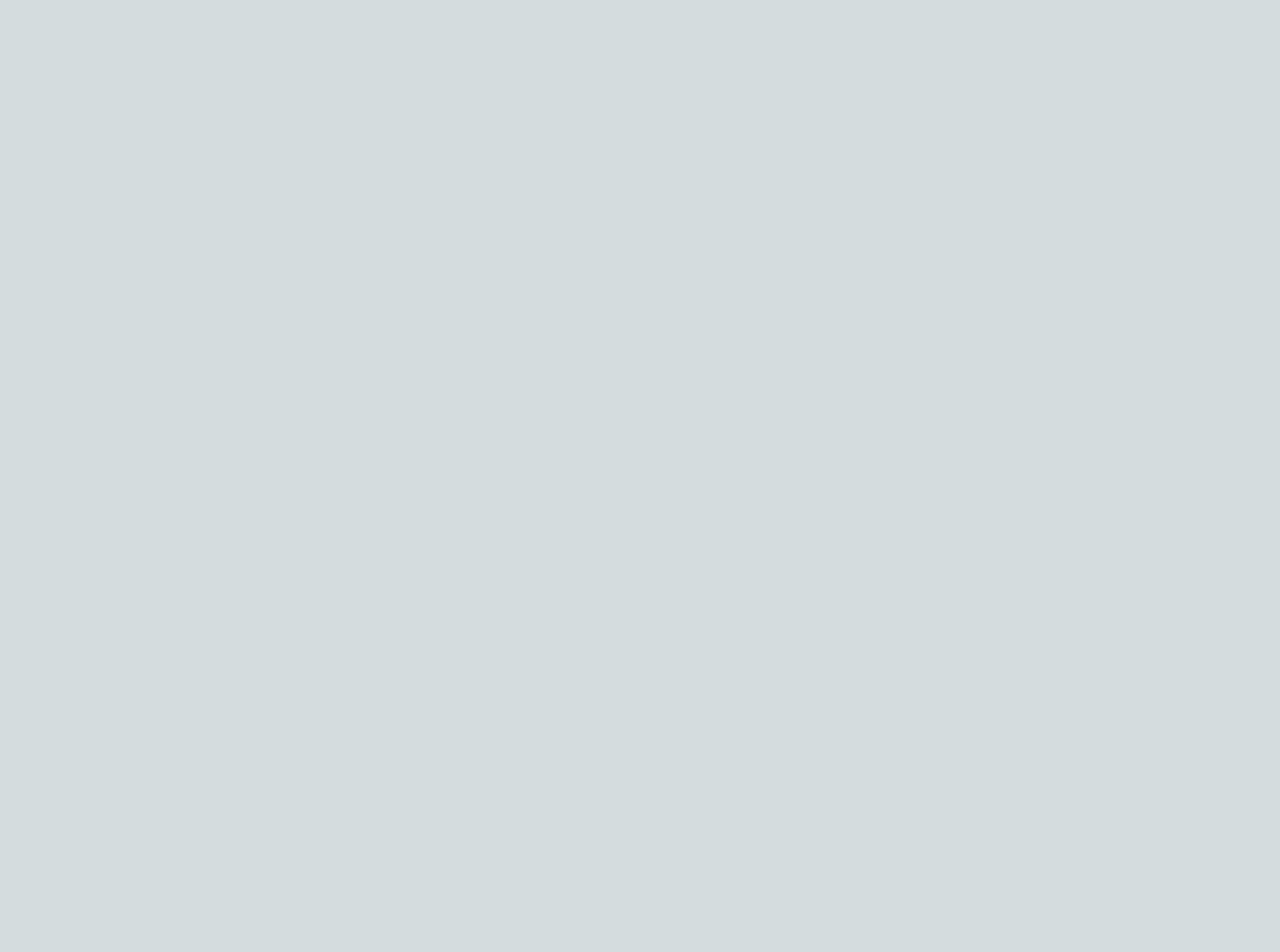
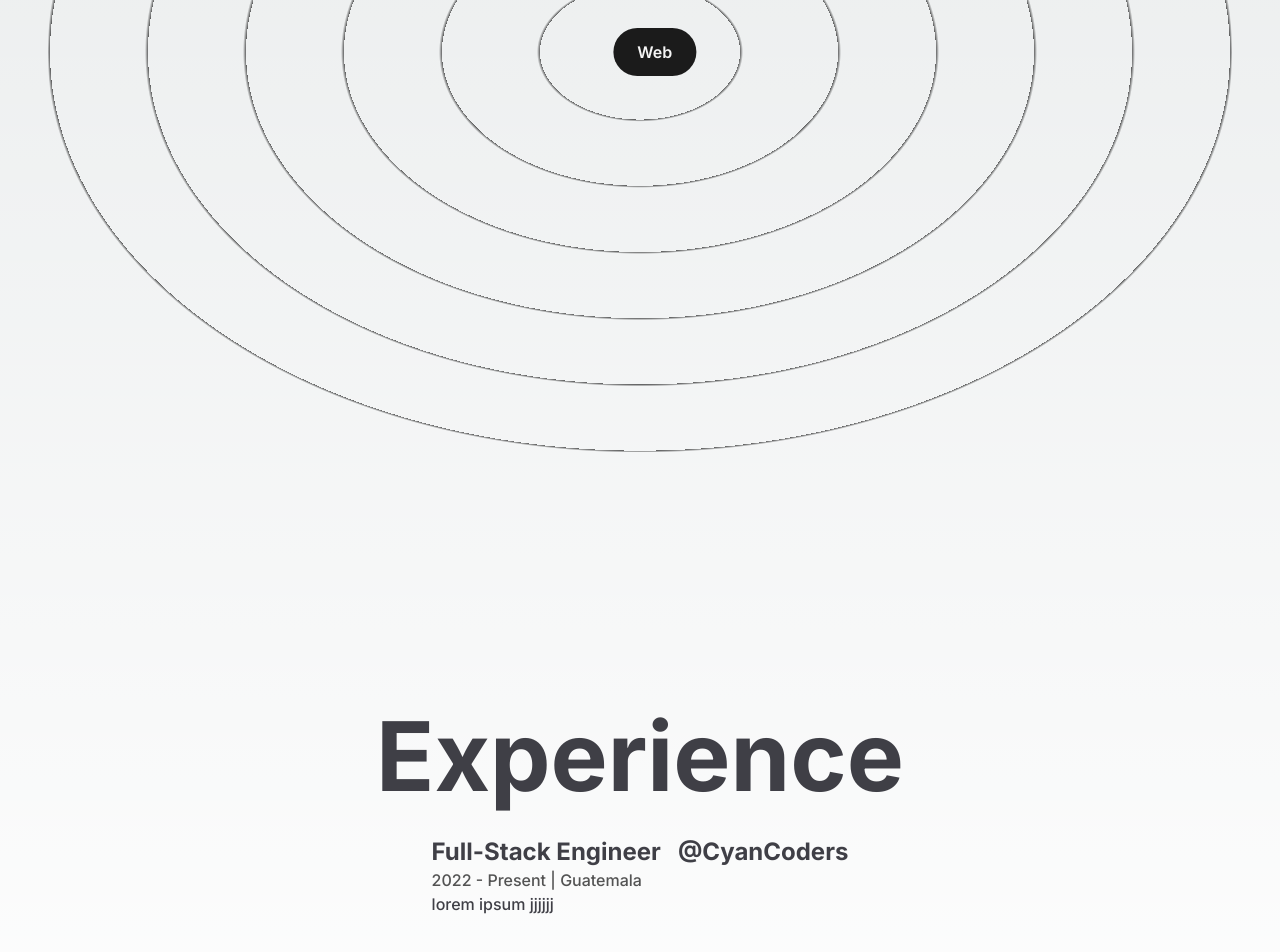
Before and after one commit to Arzeusy/trueKingdomLanding, a Next.js app: page /projects in a window 1280 px wide. Shown: the part 1596-2548 px from the top of the page. Before the commit the page ends 896 px from the top, so only its background shows below. Built offline with nearby package versions, Linux system fonts and the light colour scheme.

Commit message:
feature (Experience) Se agrego componente para expereincia laboral

```diff
--- a/src/app/globals.css
+++ b/src/app/globals.css
@@ -22,8 +22,23 @@
       to bottom,
       transparent,
       rgb(var(--background-end-rgb))
-    )
-    rgb(var(--background-start-rgb));
+  ) rgb(var(--background-start-rgb));
+
+  scrollbar-color: #848484 #e8e8e8 !important;
+  scrollbar-width: thin !important;
+}
+
+body::-webkit-scrollbar {
+  width: 7px !important;
+}
+
+body::-webkit-scrollbar-track {
+  background: #e8e8e8;
+}
+
+body::-webkit-scrollbar-thumb {
+  background-color: #848484;
+  border-radius: 20px;
 }
 
 .background_main {
--- a/src/app/page.tsx
+++ b/src/app/page.tsx
@@ -33,7 +33,7 @@
               </div>
           </div>
           <div className='w-2/5'>
-            <Image src={appPic} alt='codeBucks' className='w-2/3 mx-auto' />
+            <Image src={appPic} alt='Alejandria-app' className='w-2/3 mx-auto' priority={true}/>
           </div>
         </div>
       </div>
--- a/src/app/projects/page.tsx
+++ b/src/app/projects/page.tsx
@@ -3,6 +3,8 @@
 import AnimatedNumbers from "@/components/AnimatedNumbers";
 import Image from 'next/image'
 import ProfilePic from '../../../public/images/profile/me.jpeg';
+import Skills from "@/components/skills";
+import ExperienceTree from "@/components/ExperienceTree";
 
 
 
@@ -57,10 +59,15 @@
                                 Years or experience
                             </h2>
                         </div>
-
-
                     </div>
                 </div>
+
+                <Skills />
+
+            </div>
+            <div>
+                <ExperienceTree/>
+
             </div>
         </>
     )
--- /dev/null
+++ b/src/components/ExperienceTree.tsx
@@ -0,0 +1,45 @@
+"use client";
+import React from "react";
+import {motion} from "framer-motion";
+
+const Detail = ({position, company, companyLink, time, address, work}:any) => {
+    return (
+        <li className="my-8 firs:mt-0 last:mb-0 w-[60%] mx-auto flex flex-col items-center justify-between">
+            <div>
+                <h3 className="capitalize font-bold text-2xl  ">{position} &nbsp; <a href={companyLink} >@{company}</a></h3>
+                <span className=" capitalize font-medium text-dark/75 ">
+                    {time} | {address}
+                </span>
+                <p className=" font-medium w-full ">
+                    {work}
+                </p>
+            </div>
+        </li>
+    )
+}
+
+const ExperienceTree = () =>{
+    return (
+        <div className="my-64 ">
+            <h2 className="font-bold text-8xl w-full text-center">
+                Experience
+            </h2>
+            <div className="w-full mx-auto relative ">
+                <ul>
+                    <Detail
+                        position="Full-stack Engineer"
+                        company="CyanCoders"
+                        companyLink=""
+                        time="2022 - present"
+                        address="Guatemala"
+                        work=" lorem ipsum jjjjjj"
+                    />
+                </ul>
+            </div>
+
+        </div>
+    )
+}
+
+
+export default ExperienceTree;
--- /dev/null
+++ b/src/components/skills.tsx
@@ -0,0 +1,37 @@
+"use client";
+
+
+import React from "react";
+import {motion} from "framer-motion";
+
+const Skill = ({name, x, y}:any) => {
+    return (
+        <motion.div className="flex items-center justify-center rounded-full font-semibold bg-dark text-light
+            py-3 px-6 shadow-dark cursor-pointer"
+            whileHover={{scale:1.05}}
+            initial={{x:0, y:0}}
+            animate={{x:x, y:y}}
+            transition={{duration: 1.5}}
+            viewport={{once:true}}
+        >
+                    {name}
+        </motion.div>
+    )
+}
+
+const Skills = ()=>{
+    return (
+        <>
+            <h2 className="font-bold text-8xl mt-64 text-center">
+                Skills
+            </h2>
+            <div className="w-full h-screen relative flex items-center justify-center rounded-full bg-CircicularLight">
+                <Skill name="CSS" x="-8vw" y="-10vw" />
+                <Skill name="Web" x="-2vw" y="0" />
+            </div>
+        </>
+    )
+
+}
+
+export default Skills;
--- a/tailwind.config.js
+++ b/tailwind.config.js
@@ -11,6 +11,7 @@
         'gradient-radial': 'radial-gradient(var(--tw-gradient-stops))',
         'gradient-conic':
           'conic-gradient(from 180deg at 50% 50%, var(--tw-gradient-stops))',
+        'CircicularLight': 'repeating-radial-gradient(rgba(0,0,0,0.6) 2px, rgba(0,0,0,0.0) 5px, rgba(0,0,0,0.0) 100px)'
       },
       colors: {
         dark: "#1b1b1b",
```
